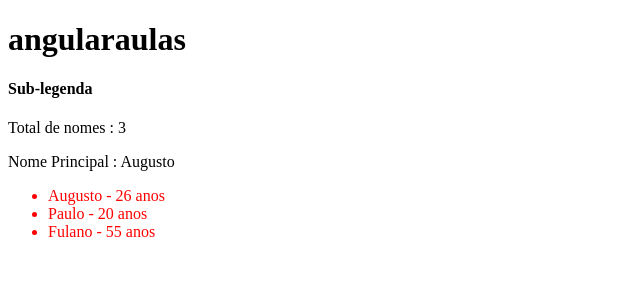
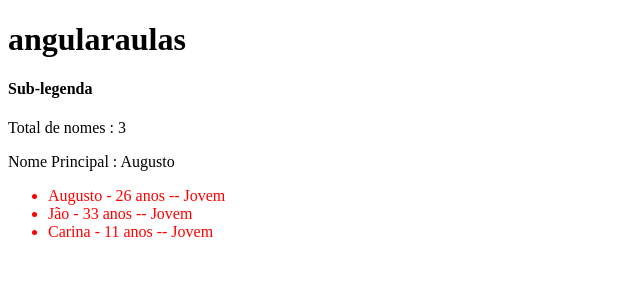
Before and after one commit to agvicente/angularaulas, an Angular app in the folder angularaulas/: page / in a window 1280 px wide. Shown: the top 300 px of the page, without its empty margins (0-640 px from the left). Built offline with nearby package versions, Linux system fonts and the light colour scheme.

Commit message:
Exemplo criacao classe

```diff
--- a/angularaulas/src/app/app.component.html
+++ b/angularaulas/src/app/app.component.html
@@ -6,6 +6,6 @@
 
 <ul>
   <li *ngFor="let item of nomes" style="color: red;">
-    {{item.nome}} - {{item.idade}} anos
+    {{item.nome}} - {{item.idade}} anos -- {{item.getTipo()}}
   </li>
 </ul>
--- a/angularaulas/src/app/app.component.ts
+++ b/angularaulas/src/app/app.component.ts
@@ -1,4 +1,5 @@
 import { Component } from '@angular/core';
+import { Pessoa } from './pessoa';
 
 @Component({
   selector: 'app-root',
@@ -8,9 +9,10 @@ export class AppComponent {
   title = 'angularaulas';
 
   nomes = [
-    {nome:'Augusto', idade:26},
-    {nome:'Paulo', idade:20},
-    {nome:'Fulano', idade:55}
+    new Pessoa(1, 'Augusto', 26),
+    new Pessoa(2, 'Jão', 33),
+    new Pessoa(3, 'Carina', 11)
+
   ];
 
   nomePrincipal = this.nomes[0];
--- /dev/null
+++ b/angularaulas/src/app/pessoa.ts
@@ -0,0 +1,16 @@
+export class Pessoa {
+    public id: number;
+    public nome: string;
+    public idade: number;
+
+    constructor(id: number, nome: string, idade: number){
+        this.id = id;
+        this.nome = nome;
+        this.idade = idade;
+    };
+
+    getTipo(){
+        if(this.idade > 100) return 'idoso'
+        else return 'Jovem'
+    }
+}
```
Also changed, not shown: 1 other file (tests, documents, lock files or other folders).
